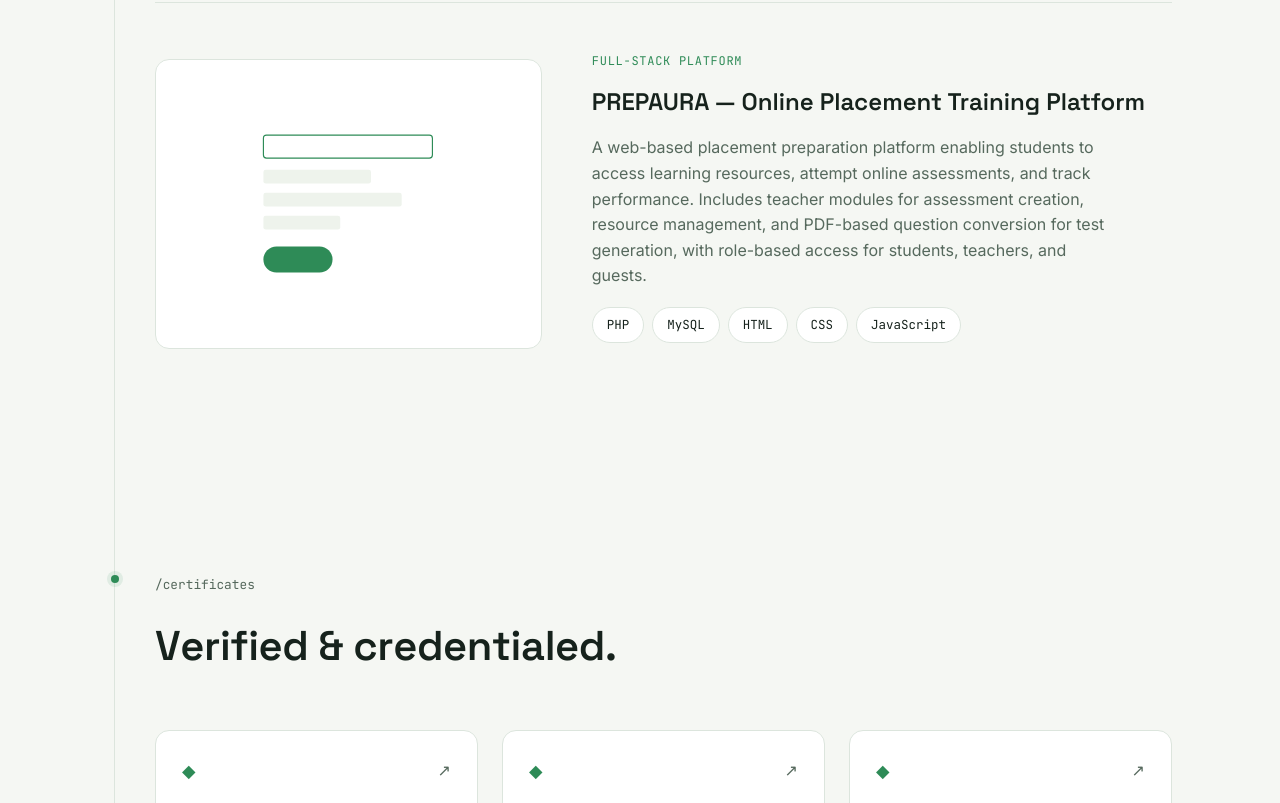
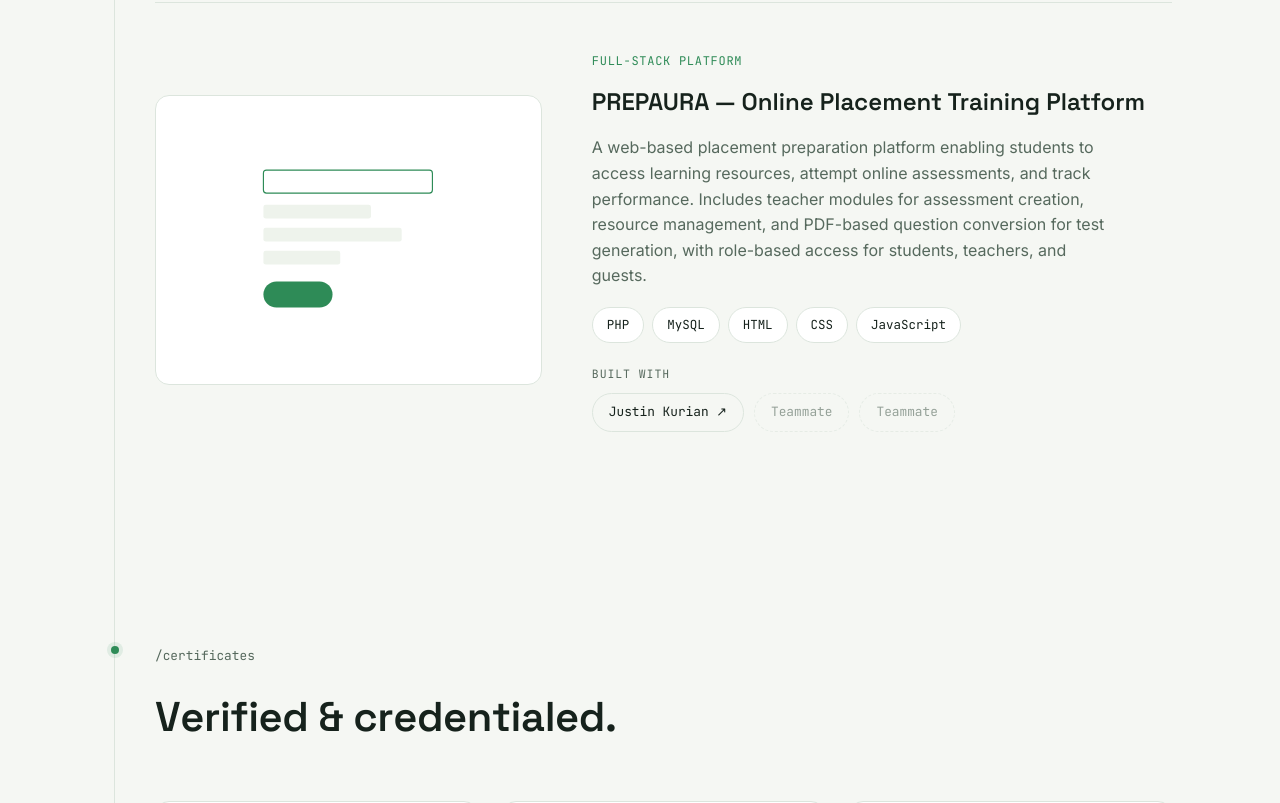
Before and after one commit to Antony101Thomas/portfolio, a plain HTML site: page index.html in a window 1280 px wide. Shown: the part 3902-4705 px from the top of the page. Drawn offline with Linux system fonts and the light colour scheme.

Commit message:
Add team credits to PREPAURA project

```diff
--- a/index.html
+++ b/index.html
@@ -244,6 +244,14 @@
       <div class="tags">
         <span>PHP</span><span>MySQL</span><span>HTML</span><span>CSS</span><span>JavaScript</span>
       </div>
+      <div class="team-block">
+        <span class="team-label">Built with</span>
+        <div class="team-links">
+          <a href="https://justin-kurian.netlify.app/" target="_blank" rel="noopener" class="team-member">Justin Kurian ↗</a>
+          <span class="team-member placeholder">Teammate</span>
+          <span class="team-member placeholder">Teammate</span>
+        </div>
+      </div>
     </div>
     <div class="project-visual">
       <svg viewBox="0 0 400 300" class="project-svg">
--- a/style.css
+++ b/style.css
@@ -506,6 +506,37 @@
   justify-content: center;
   overflow: hidden;
 }
+
+.team-block { margin-top: 22px; }
+.team-label {
+  font-family: var(--font-mono);
+  font-size: 0.72rem;
+  text-transform: uppercase;
+  letter-spacing: 0.08em;
+  color: var(--text-muted);
+  display: block;
+  margin-bottom: 10px;
+}
+.team-links { display: flex; flex-wrap: wrap; gap: 10px; }
+.team-member {
+  font-family: var(--font-mono);
+  font-size: 0.8rem;
+  padding: 8px 16px;
+  border-radius: 100px;
+  border: 1px solid var(--border);
+  color: var(--text);
+  transition: all 0.2s;
+}
+a.team-member:hover {
+  border-color: var(--accent);
+  color: var(--accent);
+  transform: translateY(-2px);
+}
+.team-member.placeholder {
+  color: var(--text-muted);
+  border-style: dashed;
+  opacity: 0.6;
+}
 .project-svg { width: 80%; height: 80%; }
 .node-fill { fill: var(--accent); }
 .node-outline { fill: var(--bg); stroke: var(--accent-2); stroke-width: 1.5; }
```
